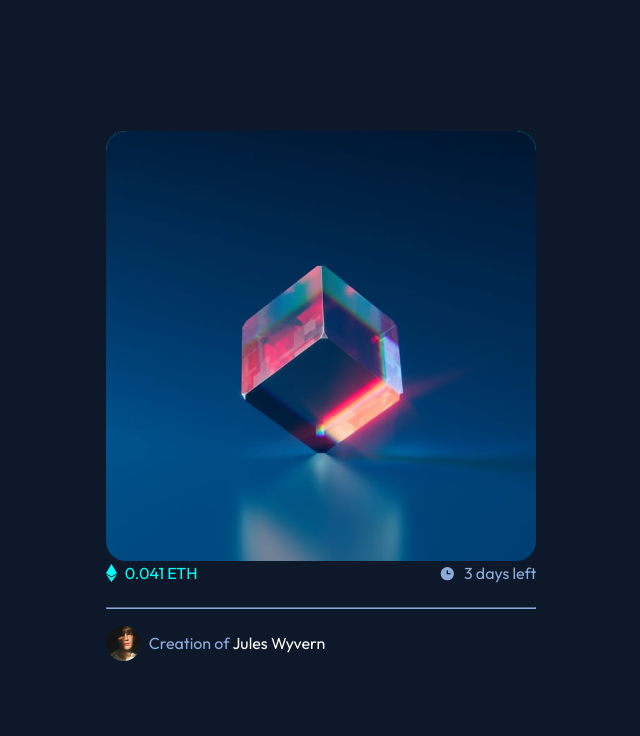
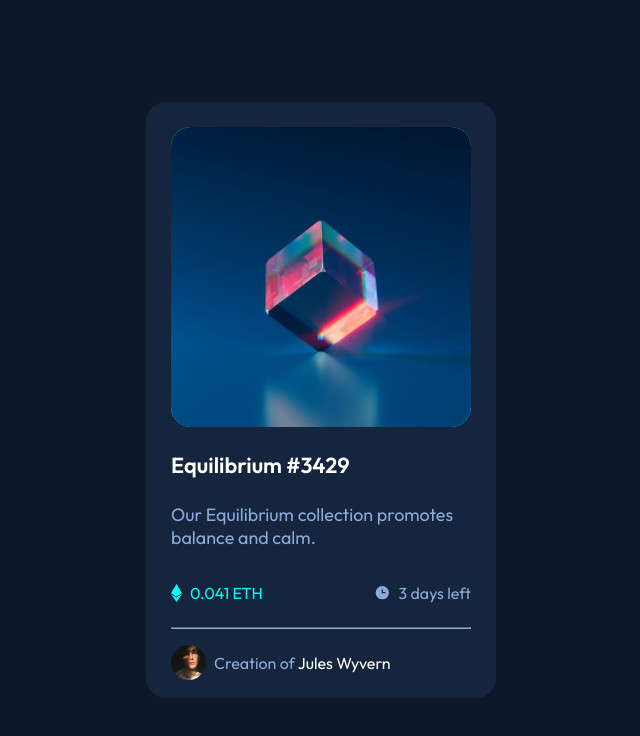
Before and after one commit to h3cat3/NTF_ppreview_card_component, a plain HTML site: page index.html in a window 1280 px wide. Shown: the whole page, without its empty margins (319-959 px from the left). Drawn offline with Linux system fonts and the light colour scheme.

Commit message:
fix error

```diff
--- a/styles.css
+++ b/styles.css
@@ -30,7 +30,7 @@
     margin: 0;
 }
 hr {border-color: var(--Soft-blue);}
-#card {
+.card {
     max-width: 300px;
     height: 546px;
     background-color: var(--Very-dark-blue-card);
@@ -49,6 +49,8 @@
 }
 .card__img--top {
     width: 100%;
+    height: 300px;
+    object-fit: cover;
     border-radius: 20px;
     position: absolute;
     top: 0;
```
